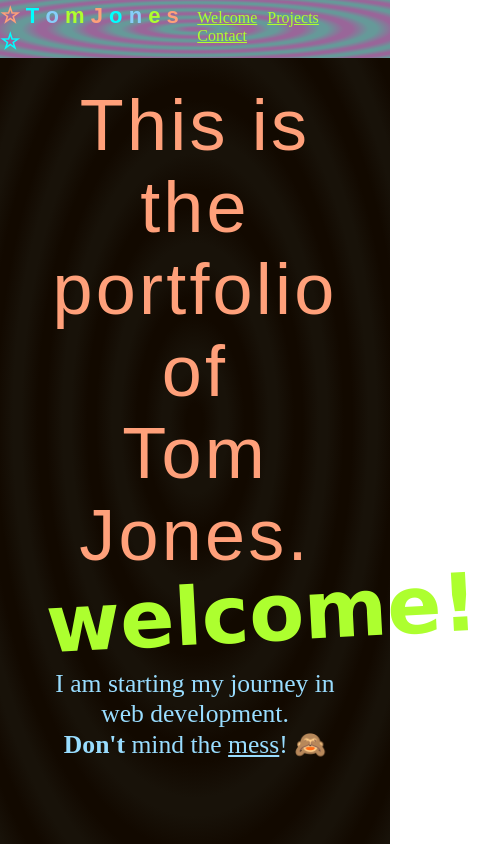
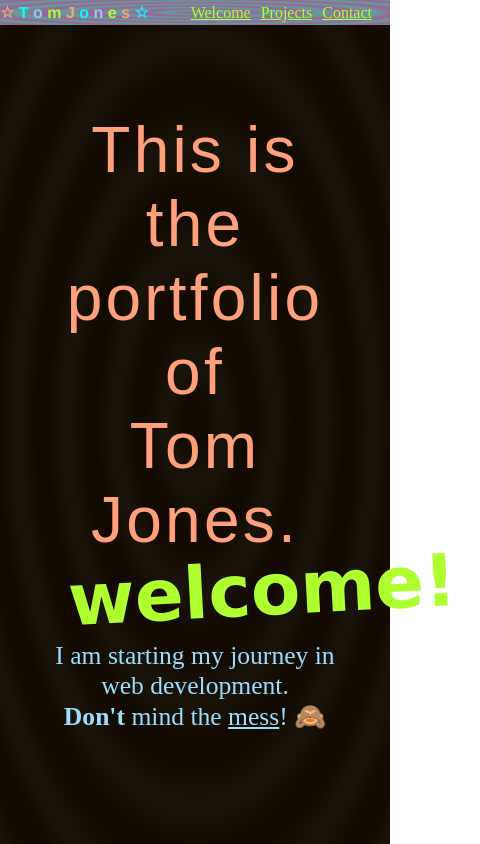
Before and after one commit to tomjones92/Old-site, a plain HTML site: page index.html in a window 390 px wide. Shown: the top 844 px of the page, 480 px wide, since content can reach past the window. Drawn offline with Linux system fonts and the light colour scheme; a web font is replaced by a local one.

Commit message:
update styles for mobile

```diff
--- a/styles.css
+++ b/styles.css
@@ -38,8 +38,8 @@ header {
 }
 
 h5 {
-	font-size: 22px;
-	font-family: Luminari, fantasy;
+	font-size: 1.5rem;
+	font-family: "Luminari", Helvetica;
 }
 
 h5::before {
@@ -363,6 +363,20 @@ footer a:active {
 	color: lightsalmon;
 }
 
+@media (max-width: 415px) {
+	h5 {
+		font-size: 1rem;
+	}
+
+	#welcome-section h1 {
+		font-size: 4rem;
+	}
+
+	#welcome-section h2 {
+		font-size: 4.5rem;
+	}
+}
+
 @media (min-width: 1200px ) {
 	#smile {
 		height: 300px;
```
